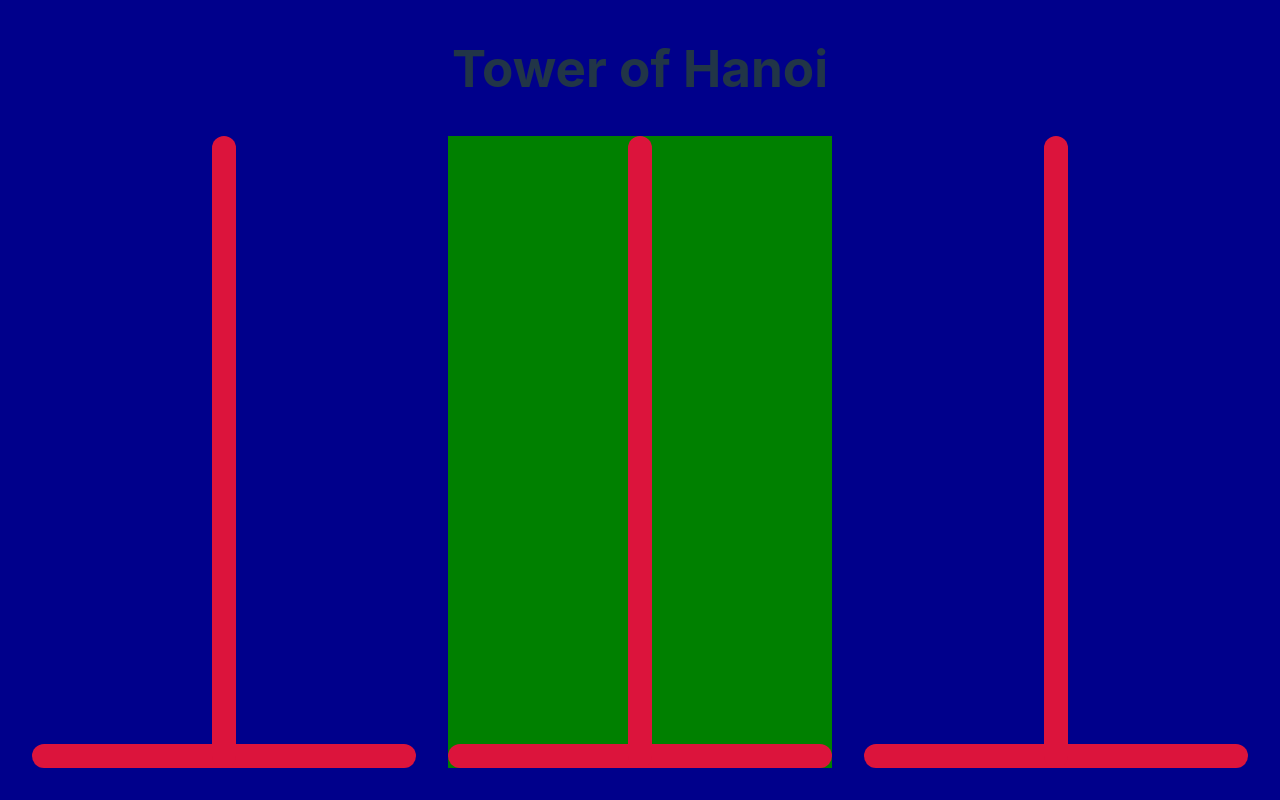
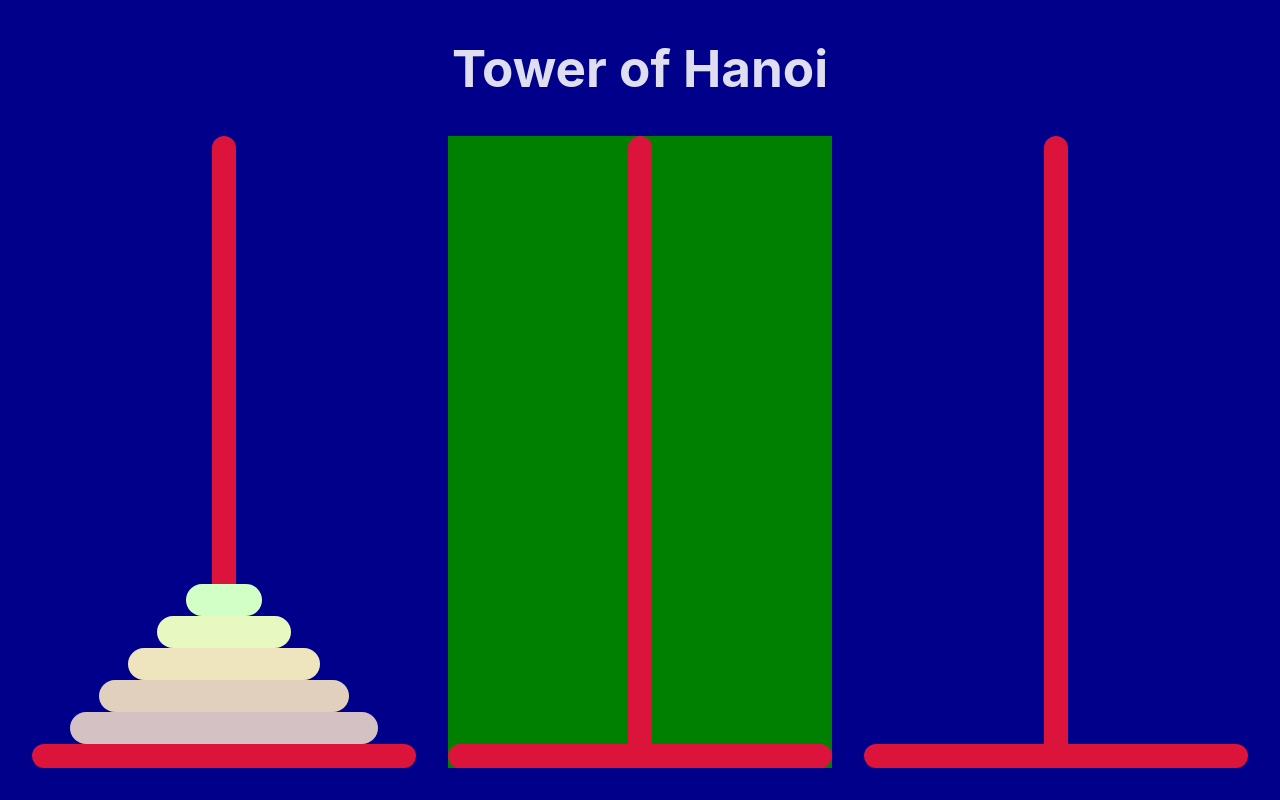
Before and after one commit to maxnankivell/tower-of-hanoi, a React (Vite) app: page / in a window 1280 px wide. Built offline with nearby package versions, Linux system fonts and the light colour scheme.

Commit message:
Basic dnd functionality working

```diff
--- a/src/App.scss
+++ b/src/App.scss
@@ -19,13 +19,13 @@
   margin: 0.5rem;
 }
 
-.tower1 {
+.tower0 {
   grid-area: tower1;
 }
-.tower2 {
+.tower1 {
   grid-area: tower2;
   background-color: green;
 }
-.tower3 {
+.tower2 {
   grid-area: tower3;
 }
--- a/src/App.tsx
+++ b/src/App.tsx
@@ -1,16 +1,67 @@
+import { useEffect, useState } from 'react';
 import { DndProvider } from 'react-dnd';
 import { HTML5Backend } from 'react-dnd-html5-backend';
 import './App.scss';
+import Disc from './components/Disc';
 import Tower from './components/Tower';
 
 function App() {
+  const [towerToDiscsObject, setTowerToDiscsObject] = useState<Record<number, number[]>>({
+    0: [0, 1, 2, 3, 4],
+    1: [],
+    2: [],
+  });
+
+  const [isTopDiscArr, setIsTopDiscArr] = useState<boolean[]>([false, false, false, false, false]);
+  useEffect(() => {
+    const newIsTopDiscArr = isTopDiscArr.map((_isTopDisc, index) =>
+      Object.keys(towerToDiscsObject).find(
+        (tower) =>
+          towerToDiscsObject[Number(tower)][towerToDiscsObject[Number(tower)].length - 1] === index,
+      )
+        ? true
+        : false,
+    );
+    setIsTopDiscArr(newIsTopDiscArr);
+  }, [towerToDiscsObject]);
+
+  const discs = [
+    <Disc key={0} id={0} color='#D3C1C3' width='80' isTopDisc={isTopDiscArr[0]} />,
+    <Disc key={1} id={1} color='#E2D0BE' width='65' isTopDisc={isTopDiscArr[1]} />,
+    <Disc key={2} id={2} color='#EEE5BF' width='50' isTopDisc={isTopDiscArr[2]} />,
+    <Disc key={3} id={3} color='#E8F8C1' width='35' isTopDisc={isTopDiscArr[3]} />,
+    <Disc key={4} id={4} color='#D1FFC6' width='20' isTopDisc={isTopDiscArr[4]} />,
+  ];
+
+  const moveDisc = (toTowerId: number, discId: number) => {
+    const newTowerToDiscsObject = towerToDiscsObject;
+
+    for (const tower of Object.keys(newTowerToDiscsObject)) {
+      const index = newTowerToDiscsObject[Number(tower)].indexOf(discId);
+      if (index > -1) {
+        newTowerToDiscsObject[Number(tower)].splice(index, 1);
+      }
+    }
+    newTowerToDiscsObject[toTowerId].push(discId);
+
+    setTowerToDiscsObject({ ...newTowerToDiscsObject });
+  };
+
   return (
     <DndProvider backend={HTML5Backend}>
       <div className='app'>
         <h1 className='title'>Tower of Hanoi</h1>
-        <Tower className='tower1' />
-        <Tower className='tower2' />
-        <Tower className='tower3' />
+        {[0, 1, 2].map((towerId) => (
+          <Tower
+            key={towerId}
+            towerId={towerId}
+            className={`tower${towerId}`}
+            currentDiscStack={towerToDiscsObject[towerId]}
+            moveDisc={moveDisc}
+          >
+            {towerToDiscsObject[towerId].map((disc) => discs[disc])}
+          </Tower>
+        ))}
       </div>
     </DndProvider>
   );
--- /dev/null
+++ b/src/components/Disc.scss
@@ -0,0 +1,5 @@
+.disc-container {
+  height: 2rem;
+  border-radius: 1rem;
+  z-index: 5;
+}
--- /dev/null
+++ b/src/components/Disc.tsx
@@ -0,0 +1,33 @@
+import { useDrag } from 'react-dnd';
+import { ItemTypes } from '../types-and-constants';
+import './Disc.scss';
+
+interface DiscProps {
+  width: string;
+  color: string;
+  id: number;
+  isTopDisc: boolean;
+}
+
+function Disc(props: DiscProps) {
+  const { width, color, id, isTopDisc } = props;
+
+  const [collected, drag] = useDrag(
+    () => ({
+      type: ItemTypes.DISC,
+      item: { id },
+      canDrag: () => isTopDisc,
+    }),
+    [id, isTopDisc],
+  );
+
+  return (
+    <div
+      ref={drag}
+      className='disc-container'
+      style={{ width: `${width}%`, background: color }}
+    ></div>
+  );
+}
+
+export default Disc;
--- a/src/components/Tower.scss
+++ b/src/components/Tower.scss
@@ -2,6 +2,7 @@
   position: relative;
   display: flex;
   flex-direction: column-reverse;
+  align-items: center;
 
   .vertical-pole {
     position: absolute;
@@ -10,14 +11,16 @@
     height: 100%;
     width: 1.5rem;
     transform: translateX(-50%);
-    border-radius: 16px;
+    border-radius: 1rem;
     background-color: crimson;
+    z-index: 1;
   }
 
   .horizontal-base {
     height: 1.5rem;
     width: 100%;
-    border-radius: 16px;
+    border-radius: 1rem;
     background-color: crimson;
+    z-index: 2;
   }
 }
--- a/src/components/Tower.tsx
+++ b/src/components/Tower.tsx
@@ -1,14 +1,33 @@
+import { useDrop } from 'react-dnd';
+import { ItemTypes } from '../types-and-constants';
 import './Tower.scss';
 
 interface TowerProps {
+  towerId: number;
   className?: string;
+  children?: React.ReactNode;
+  currentDiscStack: number[];
+  moveDisc: (toTowerId: number, discId: number) => void;
 }
 
 function Tower(props: TowerProps) {
+  const { towerId, className, children, currentDiscStack, moveDisc } = props;
+
+  const [collectedProps, drop] = useDrop(
+    () => ({
+      accept: ItemTypes.DISC,
+      drop: (item: { id: number }) => moveDisc(towerId, item.id),
+      canDrop: (item: { id: number }) =>
+        currentDiscStack.length === 0 || item.id > currentDiscStack[currentDiscStack.length - 1],
+    }),
+    [towerId, currentDiscStack, moveDisc],
+  );
+
   return (
-    <div className={`${props.className} tower-container`}>
+    <div ref={drop} className={`${className} tower-container`}>
       <div className='vertical-pole'></div>
       <div className='horizontal-base'></div>
+      {children}
     </div>
   );
 }
--- a/src/global.scss
+++ b/src/global.scss
@@ -67,16 +67,3 @@ button {
     outline: 4px auto -webkit-focus-ring-color;
   }
 }
-
-@media (prefers-color-scheme: light) {
-  :root {
-    color: #213547;
-    background-color: #ffffff;
-  }
-  a:hover {
-    color: #747bff;
-  }
-  button {
-    background-color: #f9f9f9;
-  }
-}
--- /dev/null
+++ b/src/types-and-constants.ts
@@ -0,0 +1,3 @@
+export const ItemTypes = {
+  DISC: 'disc',
+};
```
